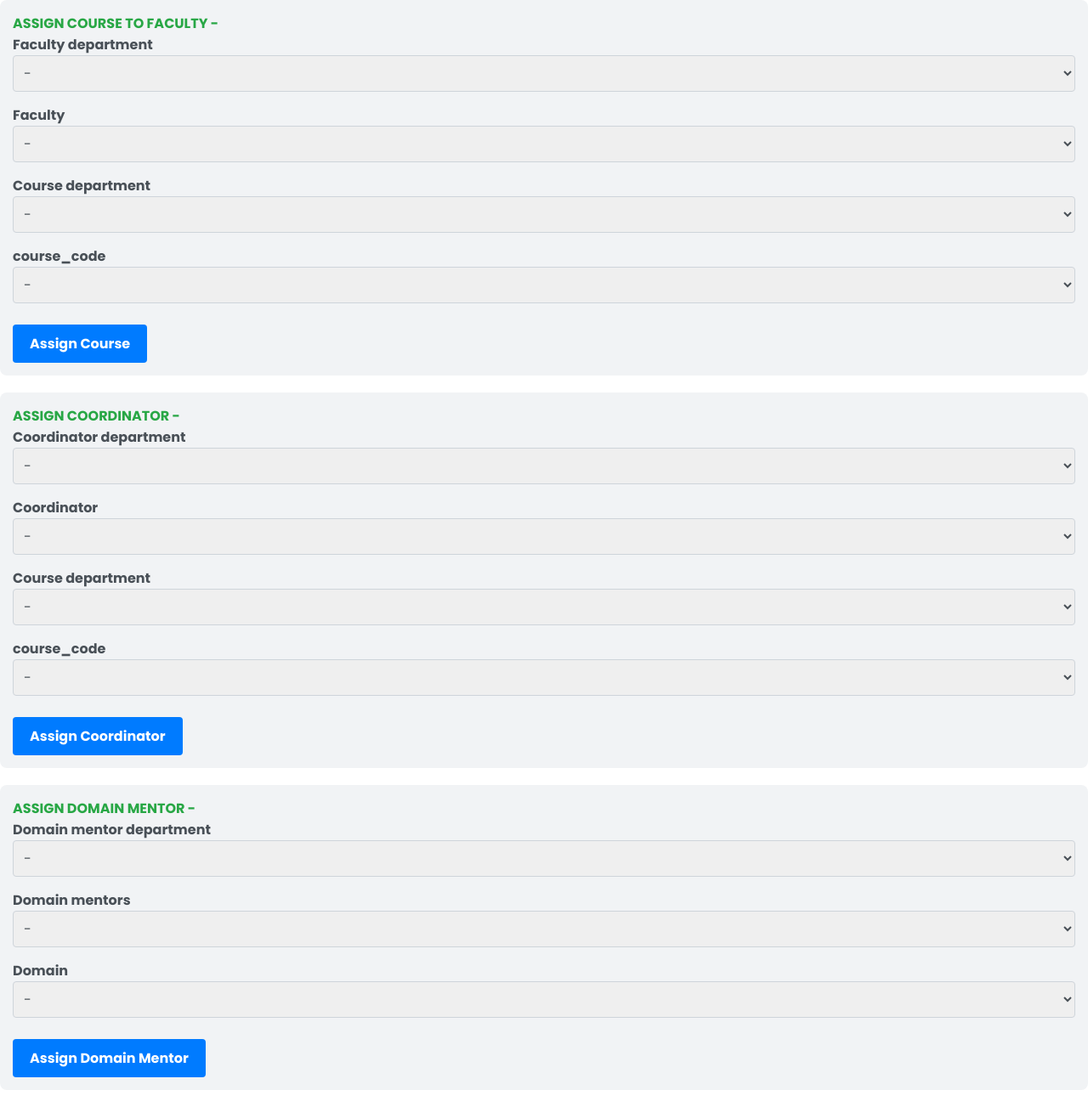
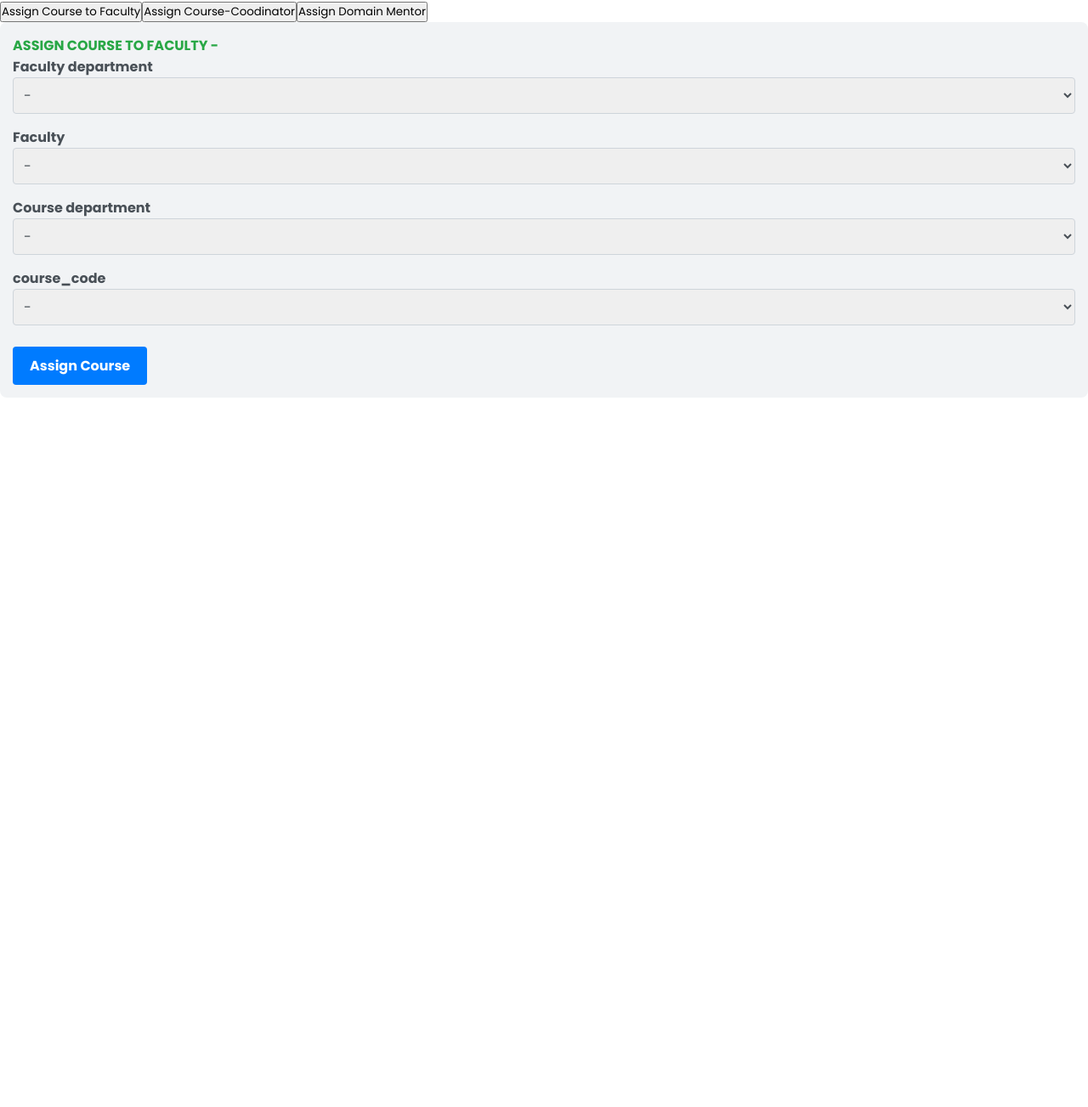
Before and after one commit to Kite-IPS/KGAPS, a React (Vite) app in the folder KG-APS/: page /trial in a window 1280 px wide. Shown: the whole page at 85% size. After the commit the page ends 800 px from the top, so only its background shows below. Built offline with nearby package versions, Linux system fonts and the light colour scheme.

Commit message:
all forms done

```diff
--- a/KG-APS/src/pages/Admin/IQAC/RoleAssignment.jsx
+++ b/KG-APS/src/pages/Admin/IQAC/RoleAssignment.jsx
@@ -20,6 +20,8 @@ const AssigningRoleToCoursesComponent = () => {
   const [courses, setCourses] = useState([]);
   const [selectedCourse, setSelectedCourse] = useState("");
   const [selectedDomain, setSelectedDomain] = useState(0);
+
+  const [viewMode, setViewMode] = useState(1);
 
   const onDepartmentFacultyOptionChange = async (event) => {
     const value = parseInt(event.target.value);
@@ -134,7 +136,12 @@ const AssigningRoleToCoursesComponent = () => {
 
   return (
     <div>
-    <div className="boxforforms">
+    <div className="AssignOption">
+      <button className='button' onClick={() => setViewMode(1)}>Assign Course to Faculty</button>
+      <button className='button' onClick={() => setViewMode(2)}>Assign Course-Coodinator</button>
+      <button className='button' onClick={() => setViewMode(3)}>Assign Domain Mentor</button>
+    </div>
+    {viewMode === 1 && <div className="boxforforms">
       <p>ASSIGN COURSE TO FACULTY - </p>
       <form onSubmit={assignCourseDetails}>
         <div className="username">
@@ -207,8 +214,8 @@ const AssigningRoleToCoursesComponent = () => {
           Assign Course
         </button>
       </form>
-    </div>
-    <div className="boxforforms">
+    </div>}
+    {viewMode === 2 && <div className="boxforforms">
     <p>ASSIGN COORDINATOR - </p>
     <form onSubmit={assignCourseCoordinator}>
       <div className="username">
@@ -281,8 +288,8 @@ const AssigningRoleToCoursesComponent = () => {
         Assign Coordinator
       </button>
     </form>
-  </div>
-  <div className="boxforforms">
+  </div>}
+{ viewMode===3 && <div className="boxforforms">
     <p>ASSIGN DOMAIN MENTOR - </p>
     <form onSubmit={assignDomainMentor}>
       <div className="username">
@@ -336,7 +343,7 @@ const AssigningRoleToCoursesComponent = () => {
         Assign Domain Mentor
       </button>
     </form>
-  </div>
+  </div>}
   </div>
   );
 };
```
